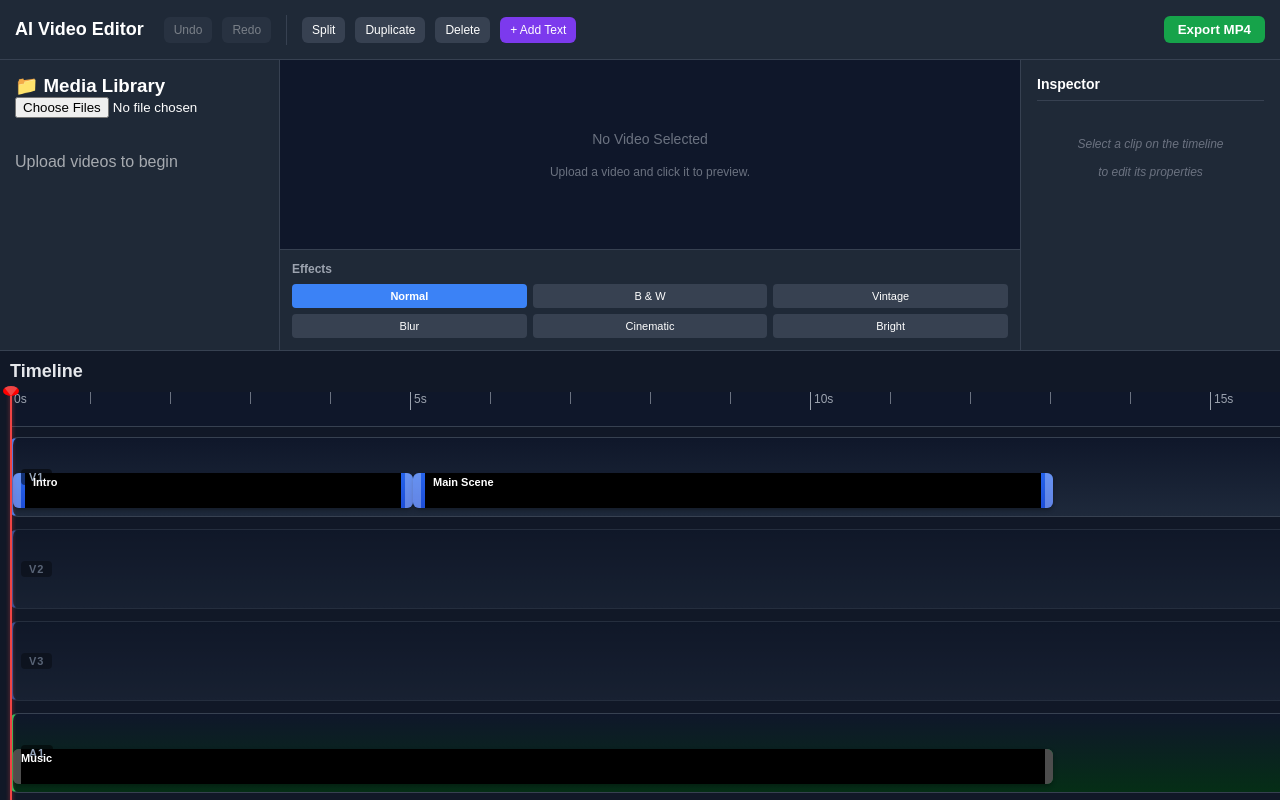
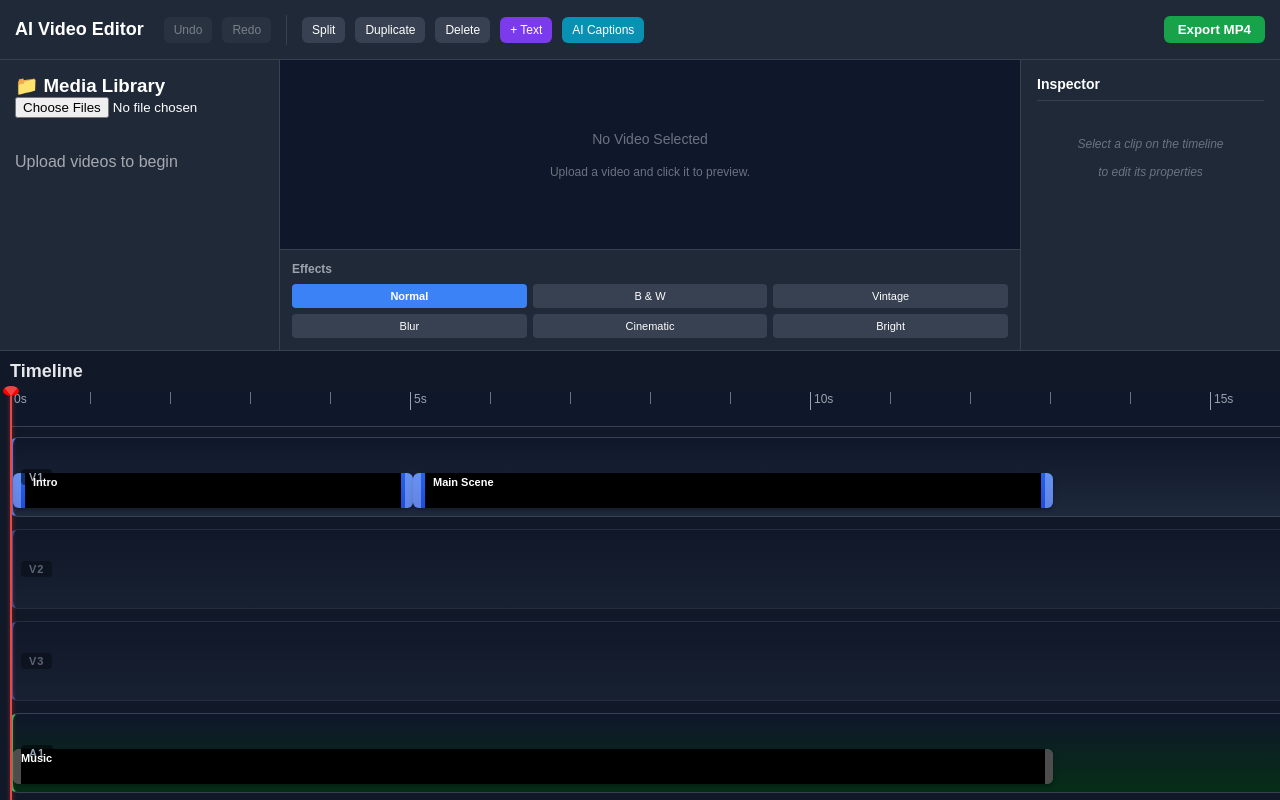
Before and after one commit to john20-bit/ai-video-editor, a React (Vite) app: page / in a window 1280 px wide. Built offline with nearby package versions, Linux system fonts and the light colour scheme.

Commit message:
Add AI auto-captions with Whisper

```diff
--- a/package.json
+++ b/package.json
@@ -16,6 +16,7 @@
     "@ffmpeg/core": "^0.12.10",
     "@ffmpeg/ffmpeg": "^0.11.6",
     "@ffmpeg/util": "^0.12.2",
+    "@xenova/transformers": "^2.17.2",
     "framer-motion": "^12.42.0",
     "react": "^19.2.7",
     "react-dom": "^19.2.7",
--- a/src/App.jsx
+++ b/src/App.jsx
@@ -8,11 +8,11 @@ import Timeline from "./components/timeline/Timeline";
 import InspectorPanel from "./components/inspector/InspectorPanel";
 import { useUndoRedo } from "./hooks/useUndoRedo";
 import { exportTimeline, downloadBlob } from "./utils/exporter";
+import { transcribeAudio } from "./utils/captions";
 
 const SNAP_THRESHOLD = 0.3;
 
 function App() {
-  // Use a state-tracked project data so it re-reads from file on remount
   const [initialProject] = useState(() => ({
     ...projectData,
     tracks: [
@@ -33,6 +33,8 @@ function App() {
   const [videoFilter, setVideoFilter] = useState("none");
   const [isExporting, setIsExporting] = useState(false);
   const [exportProgress, setExportProgress] = useState(0);
+  const [isGeneratingCaptions, setIsGeneratingCaptions] = useState(false);
+  const [captionProgress, setCaptionProgress] = useState("");
   const videoRef = useRef(null);
   const trackRefs = useRef({});
 
@@ -78,7 +80,7 @@ function App() {
   const addText = () => {
     const textTrack = project.tracks.find((t) => t.kind === "text");
     if (!textTrack) {
-      alert("No text track found! Please refresh the page (Ctrl+Shift+R).");
+      alert("No text track!");
       return;
     }
     const lastEnd = textTrack.clips.reduce(
@@ -108,6 +110,65 @@ function App() {
       ),
     }));
     setSelectedClip(textClip.id);
+  };
+
+  const handleGenerateCaptions = async () => {
+    if (isGeneratingCaptions) return;
+
+    const videoClip = project.tracks
+      .flatMap((t) => t.clips)
+      .find((c) => c.type === "video" && c.url);
+
+    if (!videoClip) {
+      alert("Please add a video to the timeline first!");
+      return;
+    }
+
+    setIsGeneratingCaptions(true);
+    setCaptionProgress("Starting...");
+
+    try {
+      const captions = await transcribeAudio(videoClip.url, (status) => {
+        setCaptionProgress(status);
+      });
+
+      setProject((prev) => {
+        const textTrack = prev.tracks.find((t) => t.kind === "text");
+        if (!textTrack) return prev;
+
+        const newClips = captions.map((cap, i) => ({
+          id: Date.now() + Math.random() + i,
+          name: `Caption ${i + 1}`,
+          start: cap.start,
+          duration: cap.duration,
+          type: "text",
+          track: textTrack.id,
+          text: cap.text,
+          fontSize: 38,
+          color: "#ffffff",
+          backgroundColor: "rgba(0,0,0,0.8)",
+          x: 50,
+          y: 88,
+          fontWeight: "bold",
+          textAlign: "center",
+        }));
+
+        return {
+          ...prev,
+          tracks: prev.tracks.map((t) =>
+            t.id === textTrack.id ? { ...t, clips: [...t.clips, ...newClips] } : t
+          ),
+        };
+      });
+
+      setCaptionProgress(`Done! ${captions.length} captions created`);
+      setTimeout(() => setCaptionProgress(""), 3000);
+    } catch (err) {
+      alert("Caption generation failed: " + err.message);
+      setCaptionProgress("");
+    } finally {
+      setIsGeneratingCaptions(false);
+    }
   };
 
   const deleteClip = () => {
@@ -355,6 +416,9 @@ function App() {
         isExporting={isExporting}
         exportProgress={exportProgress}
         onAddText={addText}
+        onGenerateCaptions={handleGenerateCaptions}
+        isGeneratingCaptions={isGeneratingCaptions}
+        captionProgress={captionProgress}
       />
       <div style={{ flex: 1, display: "flex", overflow: "hidden", minHeight: 0 }}>
         <MediaPanel videos={project.media || []} upload={upload} addVideo={addVideo} />
--- a/src/components/toolbar/Toolbar.jsx
+++ b/src/components/toolbar/Toolbar.jsx
@@ -13,6 +13,9 @@ function Toolbar({
   isExporting,
   exportProgress,
   onAddText,
+  onGenerateCaptions,
+  isGeneratingCaptions,
+  captionProgress,
 }) {
   return (
     <div
@@ -25,26 +28,34 @@ function Toolbar({
         padding: "0 15px",
         borderBottom: "1px solid #374151",
         overflowX: "auto",
+        color: "white",
       }}
     >
       <h2 style={{ marginRight: "10px", fontSize: "18px", whiteSpace: "nowrap", color: "white" }}>
         AI Video Editor
       </h2>
 
-      <button onClick={onUndo} disabled={!canUndo} style={btnStyle(canUndo)}>
-        Undo
-      </button>
-      <button onClick={onRedo} disabled={!canRedo} style={btnStyle(canRedo)}>
-        Redo
-      </button>
+      <button onClick={onUndo} disabled={!canUndo} style={btnStyle(canUndo)}>Undo</button>
+      <button onClick={onRedo} disabled={!canRedo} style={btnStyle(canRedo)}>Redo</button>
 
       <div style={{ width: 1, height: 30, background: "#374151", margin: "0 5px" }} />
 
       <button onClick={splitClip} style={btn}>Split</button>
       <button onClick={duplicateClip} style={btn}>Duplicate</button>
       <button onClick={deleteClip} style={btn}>Delete</button>
-      <button onClick={onAddText} style={{ ...btn, background: "#7c3aed", color: "white" }}>
-        + Add Text
+      <button onClick={onAddText} style={{ ...btn, background: "#7c3aed", color: "white" }}>+ Text</button>
+
+      <button
+        onClick={onGenerateCaptions}
+        disabled={isGeneratingCaptions}
+        style={{
+          ...btn,
+          background: isGeneratingCaptions ? "#0e7490" : "#0891b2",
+          color: "white",
+          opacity: isGeneratingCaptions ? 0.7 : 1,
+        }}
+      >
+        {isGeneratingCaptions ? captionProgress || "AI..." : "AI Captions"}
       </button>
 
       <div style={{ marginLeft: "auto", display: "flex", alignItems: "center", gap: "10px", flexShrink: 0 }}>
--- /dev/null
+++ b/src/utils/captions.js
@@ -0,0 +1,72 @@
+export async function transcribeAudio(videoUrl, onProgress) {
+  try {
+    if (onProgress) onProgress("Initializing AI...");
+
+    // Dynamic import to avoid loading issues
+    const { pipeline, env } = await import("@xenova/transformers");
+
+    env.allowLocalModels = false;
+    env.useBrowserCache = true;
+
+    if (onProgress) onProgress("Loading AI model...");
+
+    const transcriber = await pipeline(
+      "automatic-speech-recognition",
+      "Xenova/whisper-tiny",
+      {
+        quantized: true,
+      }
+    );
+
+    if (onProgress) onProgress("Extracting audio...");
+
+    const audioContext = new (window.AudioContext || window.webkitAudioContext)();
+    const response = await fetch(videoUrl);
+    const arrayBuffer = await response.arrayBuffer();
+    const audioBuffer = await audioContext.decodeAudioData(arrayBuffer);
+
+    const targetSampleRate = 16000;
+    const offlineContext = new OfflineAudioContext(
+      1,
+      audioBuffer.duration * targetSampleRate,
+      targetSampleRate
+    );
+
+    const source = offlineContext.createBufferSource();
+    source.buffer = audioBuffer;
+    source.connect(offlineContext.destination);
+    source.start();
+
+    const renderedBuffer = await offlineContext.startRendering();
+    const audioData = renderedBuffer.getChannelData(0);
+
+    if (onProgress) onProgress("Transcribing speech...");
+
+    const output = await transcriber(audioData, {
+      chunk_length_s: 30,
+      stride_length_s: 5,
+      return_timestamps: true,
+    });
+
+    if (onProgress) onProgress("Creating captions...");
+
+    const captions = [];
+    if (output.chunks) {
+      for (const chunk of output.chunks) {
+        const [start, end] = chunk.timestamp;
+        if (start !== null && end !== null && chunk.text && chunk.text.trim()) {
+          captions.push({
+            start: start,
+            duration: end - start,
+            text: chunk.text.trim(),
+          });
+        }
+      }
+    }
+
+    return captions;
+  } catch (err) {
+    console.error("Transcription error:", err);
+    throw new Error("AI captions failed: " + err.message);
+  }
+}
```
Also changed, not shown: 1 other file (tests, documents, lock files or other folders).
